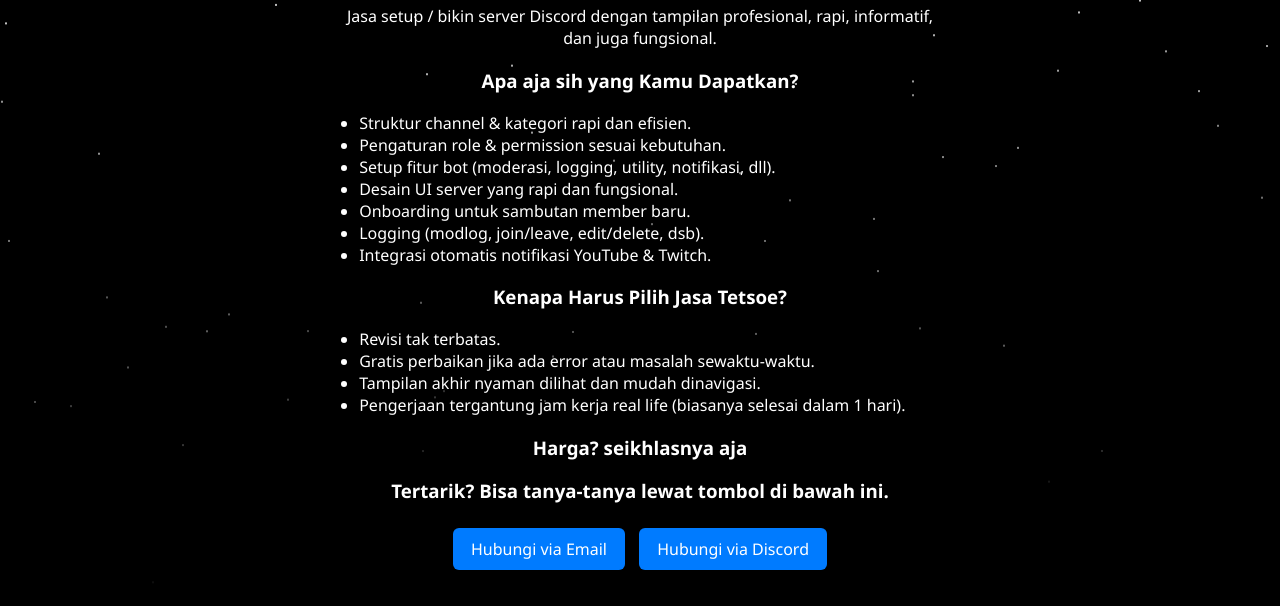
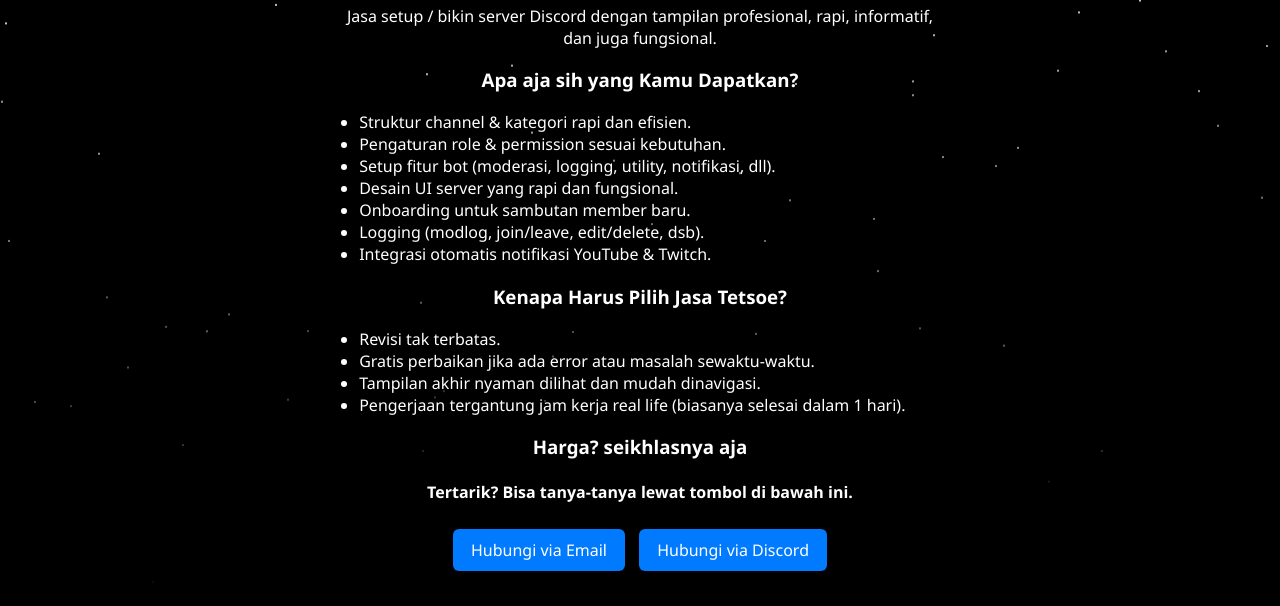
Before and after one commit to tetsoe/jasa-discord, a plain HTML site: page index.html in a window 1280 px wide. Shown: the part 167-773 px from the top of the page. Drawn offline with Linux system fonts and the light colour scheme.

Commit message:
index.html

```diff
--- a/index.html
+++ b/index.html
@@ -112,7 +112,7 @@
     </ul>
 
     <h3>Harga? seikhlasnya aja</h3>
-    <h3>Tertarik? Bisa tanya-tanya lewat tombol di bawah ini.</h3>
+    <h4>Tertarik? Bisa tanya-tanya lewat tombol di bawah ini.</h4>
 
     <div class="button-container">
       <a class="button" href="mailto:tetsuyasfx@gmail.com">Hubungi via Email</a>
```
